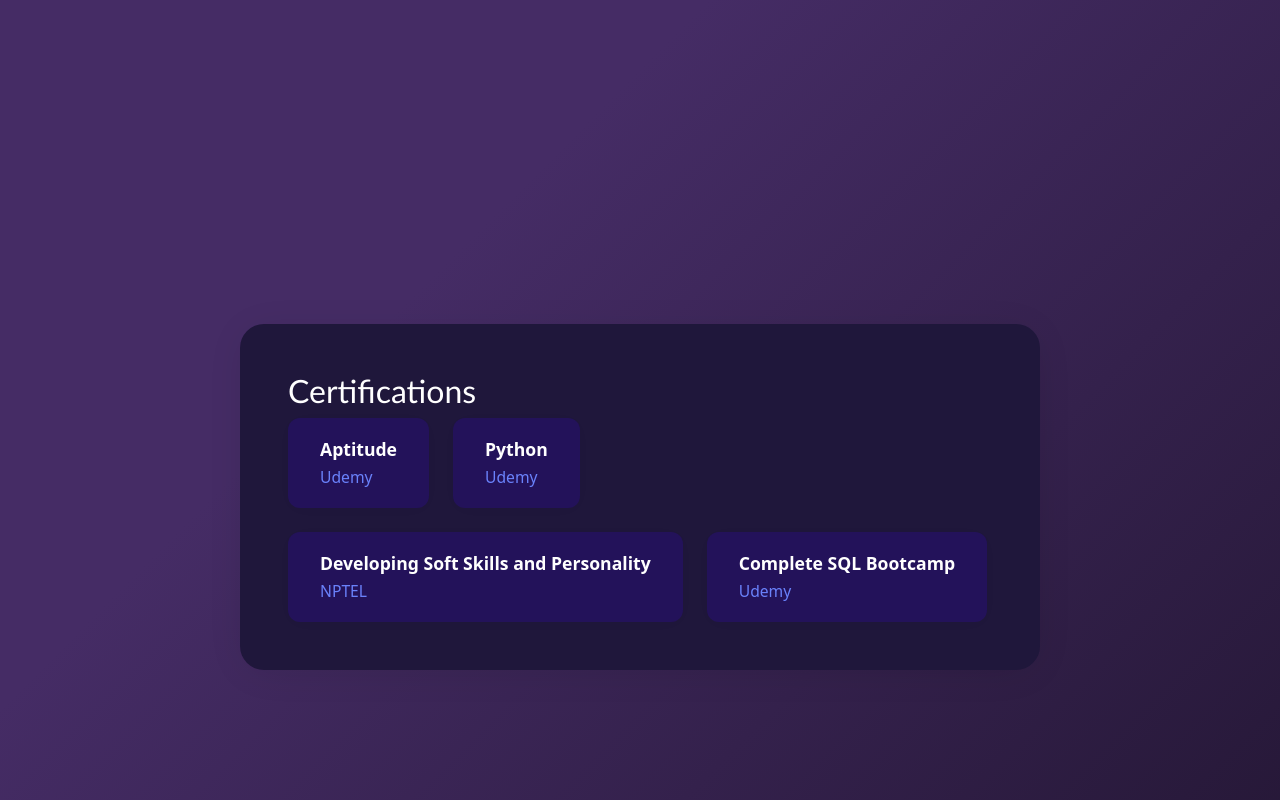
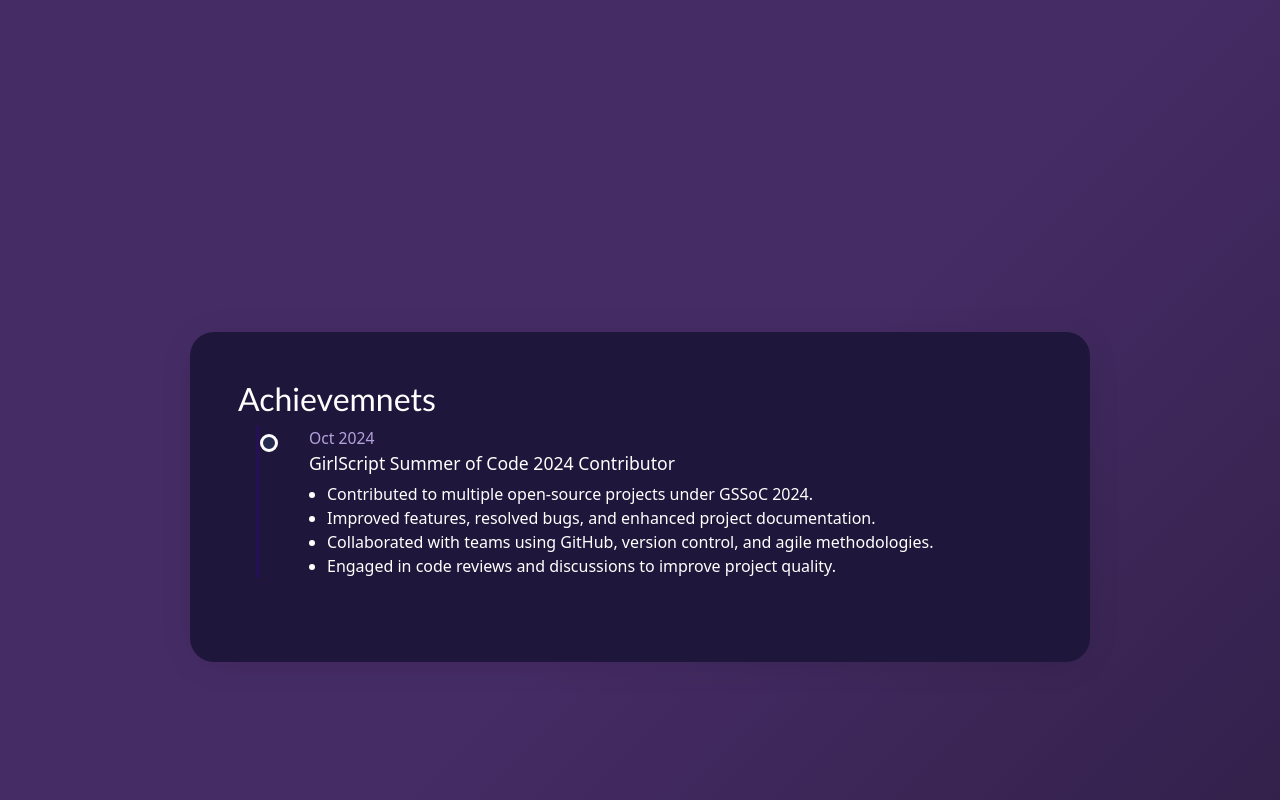
Before and after one commit to khushi1315/MY-PORTFOLIO, a React (Create React App) app: page / in a window 1280 px wide. Shown: the part 3940-4740 px from the top of the page. Built offline with nearby package versions, Linux system fonts and the light colour scheme; a web font is replaced by a local one.

Commit message:
added achievement sectin

```diff
--- a/src/App.css
+++ b/src/App.css
@@ -27,6 +27,7 @@
 .theme-light .skills-container
 .theme-light .projects-container,
 .theme-light .experience-container,
+.theme-light .achievement-container,
 .theme-light .certifications-container,
 .codingprofiles-container,.contact-container {
   color: #fff;
@@ -127,6 +128,7 @@
 .skills-container,
 .projects-container,
 .experience-container,
+.achievement-container,
 .certifications-container,
 .codingprofiles-container,
 .contact-container {
@@ -143,6 +145,7 @@
 .theme-dark .skills-container,
 .theme-dark .projects-container,
 .theme-dark .experience-container,
+.theme-dark .achievement-container,
 .theme-dark .certifications-container,
 .theme-dark .codingprofiles-container,
 .theme-dark .contact-container {
@@ -382,6 +385,48 @@
   padding-left: 18px;
 }
 
+
+/* Achievement Section */
+.achievement-container {
+  max-width: 900px;
+}
+.timeline {
+  border-left: 3px solid #250f57;
+  margin-left: 18px;
+  padding-left: 32px;
+}
+.timeline-card {
+  position: relative;
+  margin-bottom: 36px;
+  padding-left: 18px;
+}
+.timeline-dot {
+  position: absolute;
+  left: -31px;
+  top: 8px;
+  width: 18px;
+  height: 18px;
+  background: #252c52;
+  border-radius: 50%;
+  border: 3px solid #fff;
+}
+.timeline-content .period {
+  font-size: 0.98rem;
+  color: #252c52;
+}
+.timeline-content h3 {
+  margin: 2px 0 8px 0;
+  font-size: 1.1rem;
+}
+.timeline-content .company {
+  color: #252c52;
+  font-size: 0.98rem;
+}
+.timeline-content ul {
+  margin: 0;
+  padding-left: 18px;
+}
+
 /* Certifications Section */
 .certifications-container {
   max-width: 800px;
--- a/src/App.js
+++ b/src/App.js
@@ -122,6 +122,24 @@
     )
   }
 ];
+const achievements = [
+  {
+    period1: "Oct 2024",
+    role1: "GirlScript Summer of Code 2024 Contributor",
+
+    description1: (
+      <>
+        <ul>
+          <li>Contributed to multiple open-source projects under GSSoC 2024.</li>
+          <li>Improved features, resolved bugs, and enhanced project documentation.</li>
+          <li>Collaborated with teams using GitHub, version control, and agile methodologies.</li>
+          <li>Engaged in code reviews and discussions to improve project quality.</li>
+        </ul>
+      </>
+    ),
+  },
+];
+
 
 const certifications = [
   {
@@ -346,6 +364,24 @@
           </div>
         </motion.div>
       </Element>
+      {/* Achievement Section */}
+      <Element name="achievemnet" className="section ">
+        <motion.div className="achievement-container" initial={{ opacity: 0, y: 40 }} whileInView={{ opacity: 1, y: 0 }} transition={{ duration: 0.7 }}>
+          <h2>Achievemnets</h2>
+          <div className="timeline">
+            {achievements.map((exp, idx) => (
+              <motion.div className="timeline-card" key={idx} initial={{ x: -30, opacity: 0 }} whileInView={{ x: 0, opacity: 1 }} transition={{ delay: idx * 0.15 }}>
+                <div className="timeline-dot"></div>
+                <div className="timeline-content">
+                  <span className="period">{exp.period1}</span>
+                  <h3>{exp.role1} <span className="company"></span></h3>
+                  <div>{exp.description1}</div>
+                </div>
+              </motion.div>
+            ))}
+          </div>
+        </motion.div>
+      </Element>
 
       {/* Certifications Section */}
       <Element name="certifications" className="section ">
```
